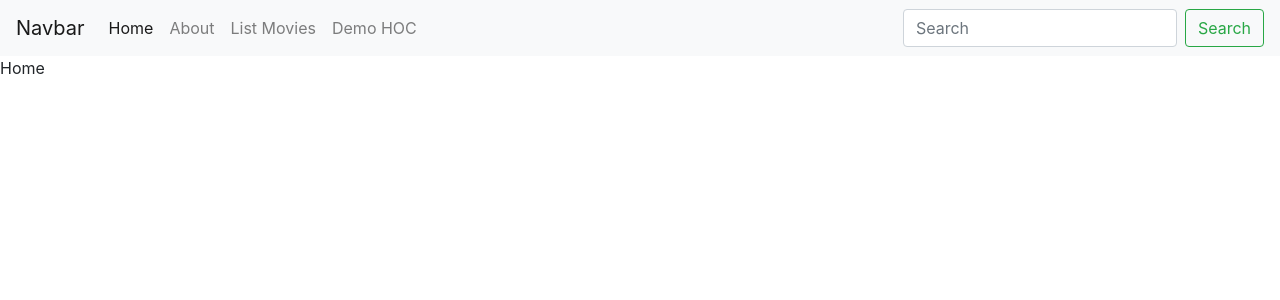
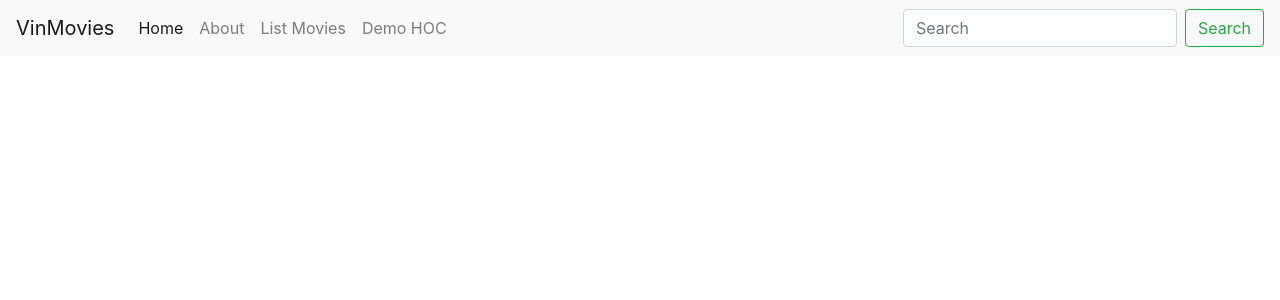
Before and after one commit to barryle95/movie-ticket-booking-web, a React app: page / in a window 1280 px wide. Shown: the top 300 px of the page. Built offline with nearby package versions, Linux system fonts and the light colour scheme.

Commit message:
Home Menu

```diff
--- a/src/App.js
+++ b/src/App.js
@@ -2,34 +2,34 @@ import React from 'react';
 import './App.scss';
 
 //Router
-import { BrowserRouter, Route, Switch } from 'react-router-dom'; //Route bộ định tuyến
+import { BrowserRouter, Switch } from 'react-router-dom'; //Route bộ định tuyến
 
 //import routesHome
 import { routesHome } from './routes';
 
-//import Navbar
-import Navbar from './components/Navbar';
+//import HomeTemplate
+import HomeTemplate from './templates/HomeTemplate';
 
 
 class App extends React.Component {
 
   render() {
-    const showMenuHome = (routes) => {
+    const showMenuHome = routes => {
       //Did U check array is null?
       if (routes && routes.length > 0) {
         return routes.map((item, index) => {
-          return <Route key={index} exact={item.exact} path={item.paht} component={item.component}></Route>
+          return <HomeTemplate key={index} exact={item.exact} path={item.path} Component={item.component}></HomeTemplate>
         })
       }
+    };
 
-    }
     return (
       <BrowserRouter>
-        <Navbar></Navbar>
-        <Switch>
+        {/* <Navbar></Navbar> */}
+        < Switch >
           {showMenuHome(routesHome)}
-        </Switch>
-      </BrowserRouter>
+        </Switch >
+      </BrowserRouter >
     );
   }
 }
--- a/src/components/Navbar.js
+++ b/src/components/Navbar.js
@@ -8,7 +8,7 @@ export default class Navbar extends Component {
                 <div>
                     <div>
                         <nav className="navbar navbar-expand-lg navbar-light bg-light">
-                            <NavLink className="navbar-brand" to="#">Navbar</NavLink>
+                            <NavLink className="navbar-brand" to="#">VinMovies</NavLink>
                             <button className="navbar-toggler" type="button" data-toggle="collapse" data-target="#navbarSupportedContent" aria-controls="navbarSupportedContent" aria-expanded="false" aria-label="Toggle navigation">
                                 <span className="navbar-toggler-icon" />
                             </button>
--- a/src/routes.js
+++ b/src/routes.js
@@ -1,3 +1,4 @@
+//Home
 import Home from './pages/home/Home';
 import About from './pages/home/About';
 import Contact from './pages/home/Contact';
@@ -31,6 +32,7 @@ const routesHome = [
         path: '*',
         component: Error404,
     },
-]
+];
+
 
 export { routesHome };
--- /dev/null
+++ b/src/templates/HomeTemplate.js
@@ -0,0 +1,24 @@
+import React, { Fragment } from 'react';
+import { Route } from 'react-router-dom';
+import Navbar from './../components/Navbar';
+
+const HomeLayout = props => {
+    return (
+        <Fragment>
+            <Navbar></Navbar>
+            {props.childern}
+        </Fragment>
+    )
+}
+
+const HomeTemplate = ({ Component, ...props }) => {
+    return (
+        <Route {...props} render={propsComponent => (
+            <HomeLayout>
+                <Component {...propsComponent}></Component>
+            </HomeLayout>
+        )}></Route>
+    );
+};
+
+export default HomeTemplate;
```
